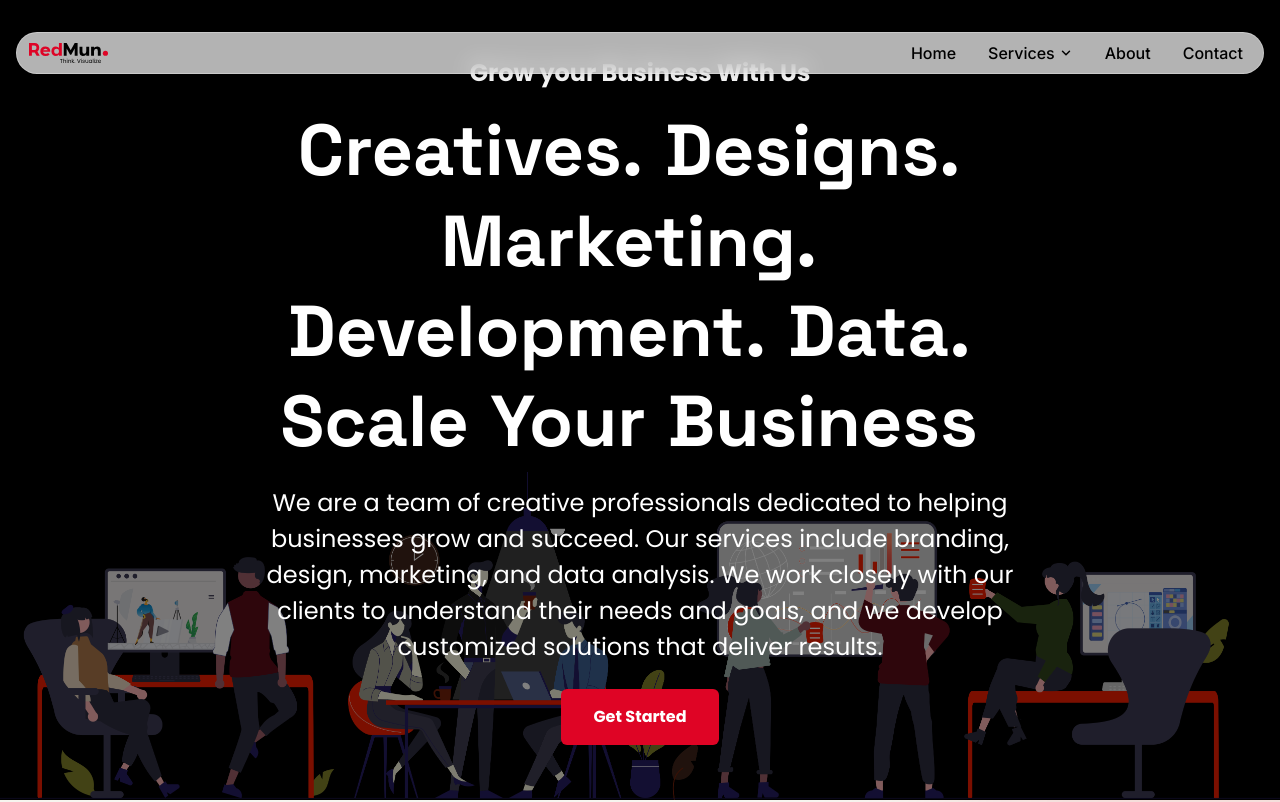
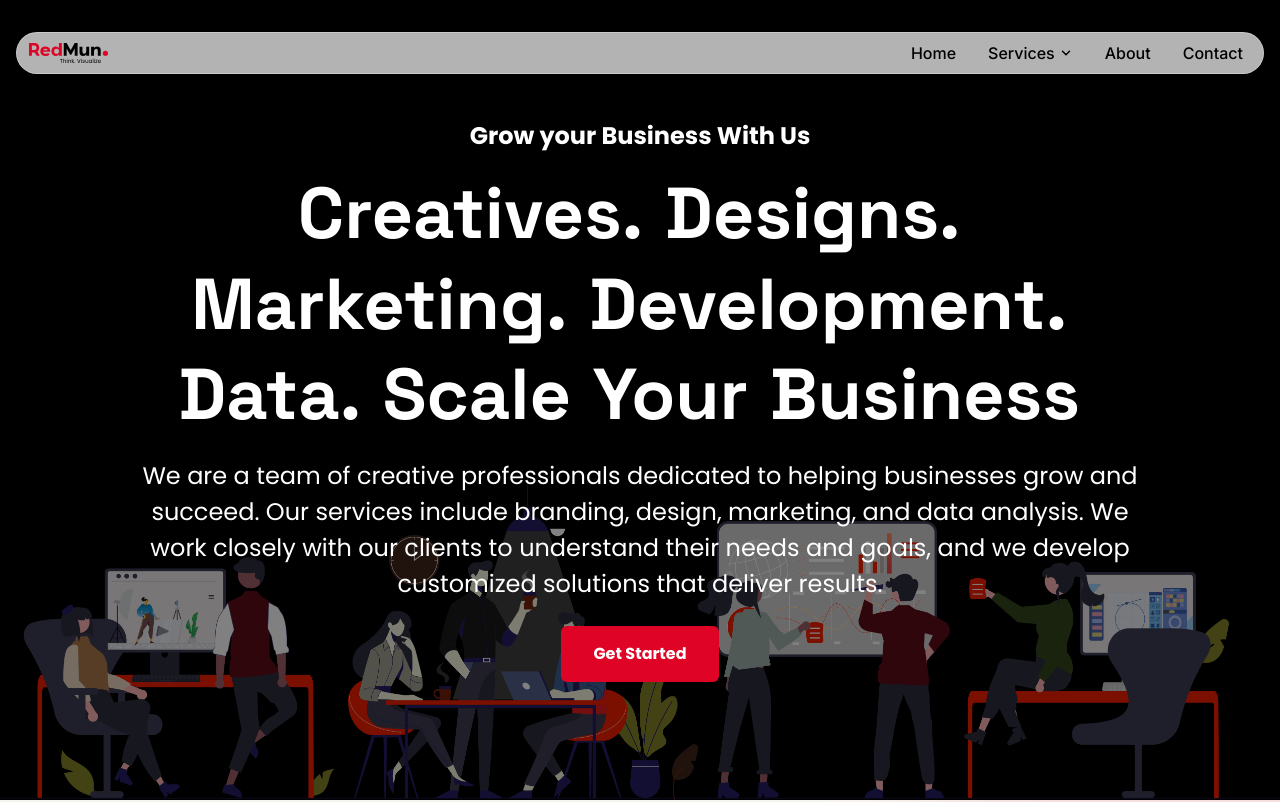
Before and after one commit to shahidul1920/red-mun, a Next.js app in the folder my-app/: page / in a window 1280 px wide. Shown: the top 802 px of the page. Built offline with nearby package versions, Linux system fonts and the light colour scheme.

Commit message:
hero section tweaking

```diff
--- a/my-app/components/HeroSection.jsx
+++ b/my-app/components/HeroSection.jsx
@@ -55,7 +55,7 @@ const HeroSection = () => {
 
           <h1
             ref={headingRef}
-            className="mt-4 max-w-3xl text-[2rem] font-bold leading-[1.2] text-white sm:text-[2.75rem] md:text-[3.5rem] lg:text-[4.5rem] mx-auto text-center"
+            className="mt-4 max-w-5xl text-[2rem] font-bold leading-[1.2] text-white sm:text-[2.75rem] md:text-[3.5rem] lg:text-[4.5rem] mx-auto text-center"
           >
             {headingWords.map((word, i) => (
               <span
@@ -69,7 +69,7 @@ const HeroSection = () => {
 
           <p
             ref={paragraphRef}
-            className="mt-4 max-w-3xl text-[1rem] font-regular leading-[1.5] text-white sm:text-[1.2rem] md:text-[1.4rem] lg:text-[1.5rem] mx-auto"
+            className="mt-4 max-w-5xl text-[1rem] font-regular leading-[1.5] text-white sm:text-[1.2rem] md:text-[1.4rem] lg:text-[1.5rem] mx-auto"
           >
             We are a team of creative professionals dedicated to helping
             businesses grow and succeed. Our services include branding, design,
```
